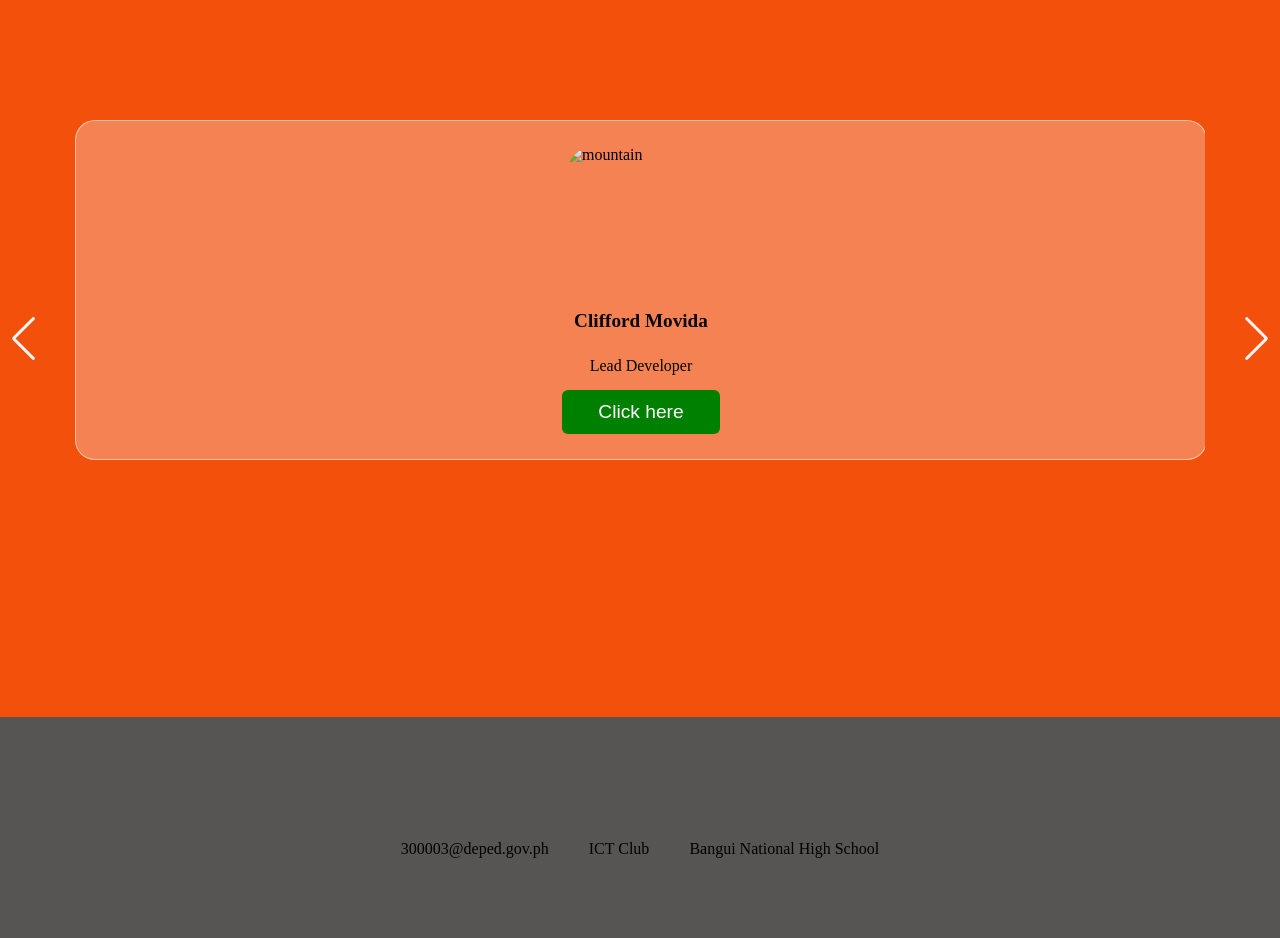
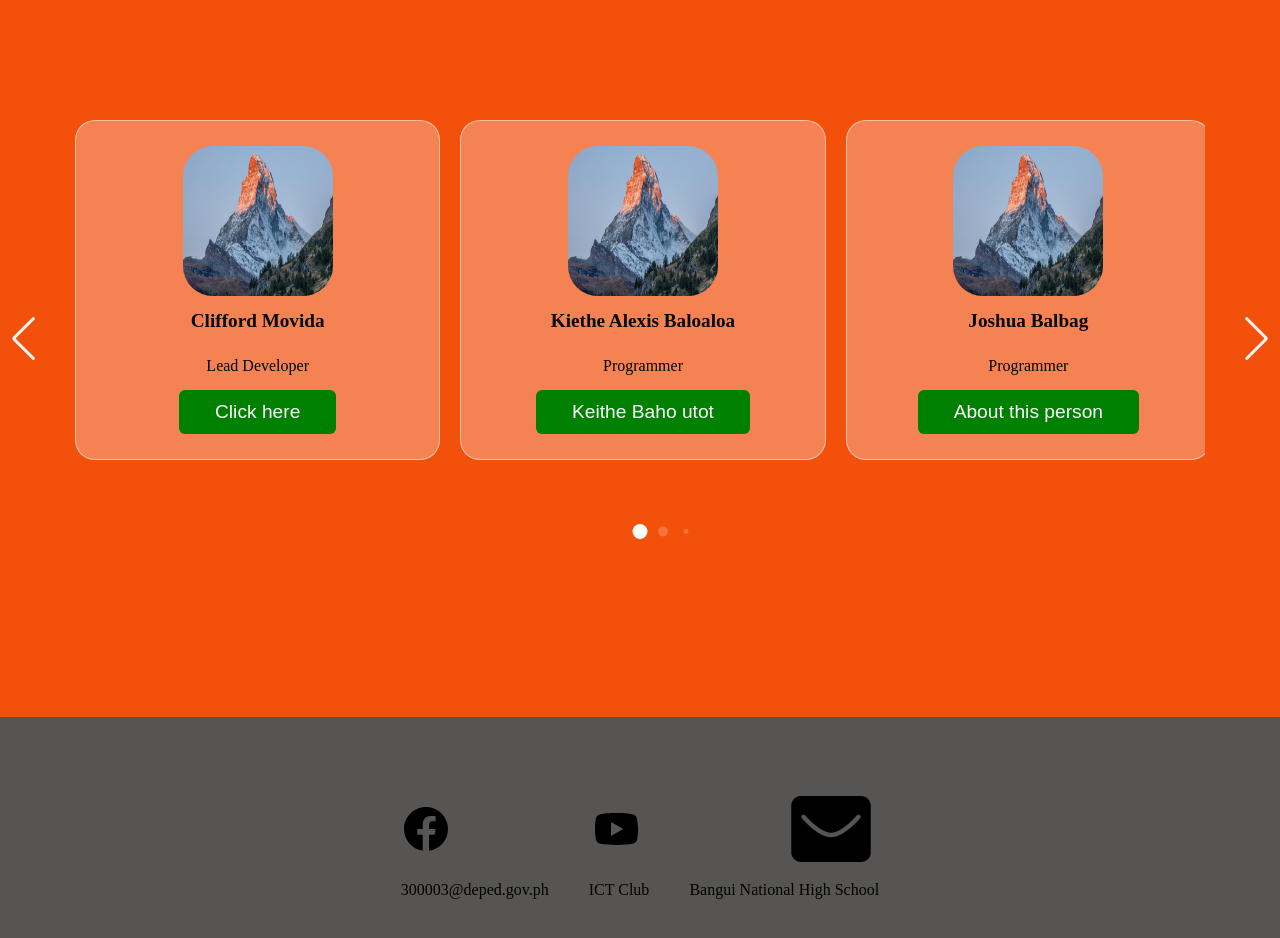
Before and after one commit to kiteburaro/ictclubbnhs.com, a plain HTML site: page index.html in a window 1280 px wide. Shown: the part 1600-2538 px from the top of the page. Drawn offline with Linux system fonts and the light colour scheme; the site is published under a folder, as on GitHub Pages, so addresses that start at the root find nothing.

Commit message:
Update index.html

```diff
--- a/index.html
+++ b/index.html
@@ -17,7 +17,7 @@
                 <nav class="navbar">
                     <!-- dito ung umpisa ng side bar ng navbar -->
                     <ul class="sidebar">
-                        <li onclick="hideSidebar()"><a><img src="/close.svg"><span class="material-symbols-outlined"></span></a></li>
+                        <li onclick="hideSidebar()"><a><img src="close.svg"><span class="material-symbols-outlined"></span></a></li>
                         <li><a href="1.html">Number2</a></li>
                         <li><a href="1.html">Number3</a></li>
                         <li><a href="1.html">Number4</a></li>
@@ -27,7 +27,7 @@
 
                     <!-- dito ung umpisa ng top bar ng navbar  -->
                      <div id="home-logo">
-                        <img src="/logo2.png" id="logo2">
+                        <img src="logo2.png" id="logo2">
                      </div>
                      <div class="nav-top">
                         <ul>
@@ -35,7 +35,7 @@
                             <li class="hideOnMobile"><a href="1.html">Number3</a></li>
                             <li class="hideOnMobile"><a href="1.html">Number4</a></li>
                             <li class="hideOnMobile"><a href="1.html">Number5</a></li>
-                            <li class="hideBtn" onclick=showSidebar()><a><img src="/hamburger.svg"></a></li>
+                            <li class="hideBtn" onclick=showSidebar()><a><img src="hamburger.svg"></a></li>
                         </ul>
                     </div>
                 <!-- dito ung last ng top bar ng navbar-->
@@ -50,7 +50,7 @@
             <div class="hero-item">
                 <div class="hero">
                     <div id="img-heo">
-                        <img src="/img.jpg" alt="" id="img-hero">
+                        <img src="img.jpg" alt="" id="img-hero">
                     </div>
 
                     <div class="hero-text">
@@ -74,7 +74,7 @@
     <section class="section2">
         <div class="sect2-wrapper">
             <div class="sect2-item sect2-text-cent">
-                <img class="sect2-text-cent" src="/img.jpg" alt="" id="sect2-img">
+                <img class="sect2-text-cent" src="img.jpg" alt="" id="sect2-img">
                     <div class="sect2-text">
                         <h1 id="port-title">What we do?</h1>
                         <p class="sect2-text-cent" id="port-p1">We do ICT things: we fix things, create web pages, and create solutions for IT related school problems</p>
@@ -91,63 +91,63 @@
             <div class="sect3-list swiper-wrapper">
 
                 <div class="sect3-item swiper-slide">
-                    <img src="/img.jpg" alt="mountain" class="user-image">
+                    <img src="img.jpg" alt="mountain" class="user-image">
                     <h1 class="username">Clifford Movida</h1>
                     <p class="user-prof"> Lead Developer</p>
                     <button class="user-button">Click here</button>
                 </div>
 
                 <div class="sect3-item swiper-slide">
-                    <img src="/img.jpg" alt="mountain" class="user-image">
+                    <img src="img.jpg" alt="mountain" class="user-image">
                     <h1 class="username">Kiethe Alexis Baloaloa</h1>
                     <p class="user-prof">Programmer</p>
                     <button class="user-button">Keithe Baho utot</button>
                 </div>
 
                  <div class="sect3-item swiper-slide">
-                    <img src="/img.jpg" alt="mountain" class="user-image">
+                    <img src="img.jpg" alt="mountain" class="user-image">
                     <h1 class="username">Joshua Balbag</h1>
                     <p class="user-prof">Programmer</p>
                     <button class="user-button">About this person</button>
                 </div>
 
                  <div class="sect3-item swiper-slide">
-                    <img src="/img.jpg" alt="mountain" class="user-image">
+                    <img src="img.jpg" alt="mountain" class="user-image">
                     <h1 class="username">Reanne Garvida</h1>
                     <p class="user-prof">Graphic Designer/Encoder</p>
                     <button class="user-button">Click here</button>
                 </div>
 
                  <div class="sect3-item swiper-slide">
-                    <img src="/img.jpg" alt="mountain" class="user-image">
+                    <img src="img.jpg" alt="mountain" class="user-image">
                     <h1 class="username">Chloe Blair Lagazo </h1>
                     <p class="user-prof">Graphic Designer</p>
                     <button class="user-button">Click here</button>
                 </div>
 
                  <div class="sect3-item swiper-slide">
-                    <img src="/img.jpg" alt="mountain" class="user-image">
+                    <img src="img.jpg" alt="mountain" class="user-image">
                     <h1 class="username">Aila Atasha Fabi</h1>
                     <p class="user-prof">Designer/Encoder</p>
                     <button class="user-button">Click here</button>
                 </div>
 
                  <div class="sect3-item swiper-slide">
-                    <img src="/img.jpg" alt="mountain" class="user-image">
+                    <img src="img.jpg" alt="mountain" class="user-image">
                     <h1 class="username">Jemelyn Faye Go</h1>
                     <p class="user-prof">Designer</p>
                     <button class="user-button">Click here</button>
                 </div>
 
                  <div class="sect3-item swiper-slide">
-                    <img src="/img.jpg" alt="mountain" class="user-image">
+                    <img src="img.jpg" alt="mountain" class="user-image">
                     <h1 class="username">Jewel Faylogna</h1>
                     <p class="user-prof">Designer/Researcher</p>
                     <button class="user-button">Click here</button>
                 </div>
 
                  <div class="sect3-item swiper-slide">
-                    <img src="/img.jpg" alt="mountain" class="user-image">
+                    <img src="img.jpg" alt="mountain" class="user-image">
                     <h1 class="username">Amiro Rafael</h1>
                     <p class="user-prof">Database Master</p>
                     <button class="user-button">Click here</button>
@@ -161,7 +161,7 @@
                 </div>
 
                  <div class="sect3-item swiper-slide">
-                    <img src="/img.jpg" alt="mountain" class="user-image">
+                    <img src="img.jpg" alt="mountain" class="user-image">
                     <h1 class="username">Mariah Gabrielle Tovera</h1>
                     <p class="user-prof">Desinger</p>
                     <button class="user-button">Click here</button>
@@ -184,9 +184,9 @@
             <div class="sect5-item">
                 <div class="sect5-list1">
                     <ul class="sect5-info social">
-                        <li><img src="/icons8-facebook-50.svg" alt="" srcset=""></li>
-                        <li><img src="/icons8-youtube-50.svg" alt="" srcset=""></li>
-                        <li><img src="/icons8-email-pastel-glyph-96.png" alt="" srcset="" id="email-img"></li>
+                        <li><img src="icons8-facebook-50.svg" alt="" srcset=""></li>
+                        <li><img src="icons8-youtube-50.svg" alt="" srcset=""></li>
+                        <li><img src="icons8-email-pastel-glyph-96.png" alt="" srcset="" id="email-img"></li>
                     </ul>
                 </div>
                 <div class="sect5-list2">
@@ -200,9 +200,9 @@
         </div>
     </section>
 
-    <script src="/swiper-bundle.min.js"></script>
-    <script src="/index.js"></script>
-    <script src="/article.js"></script>
+    <script src="swiper-bundle.min.js"></script>
+    <script src="index.js"></script>
+    <script src="article.js"></script>
 </body>
 
 </html>
```
